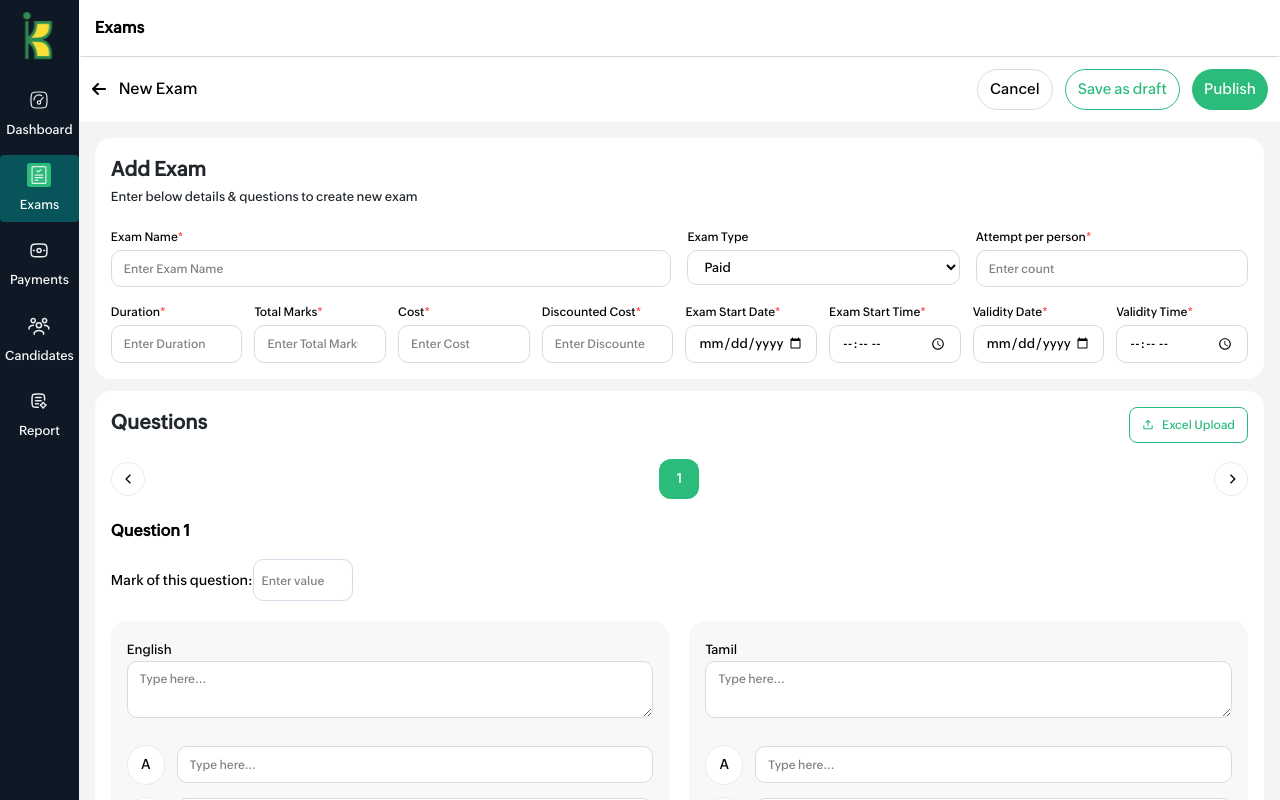
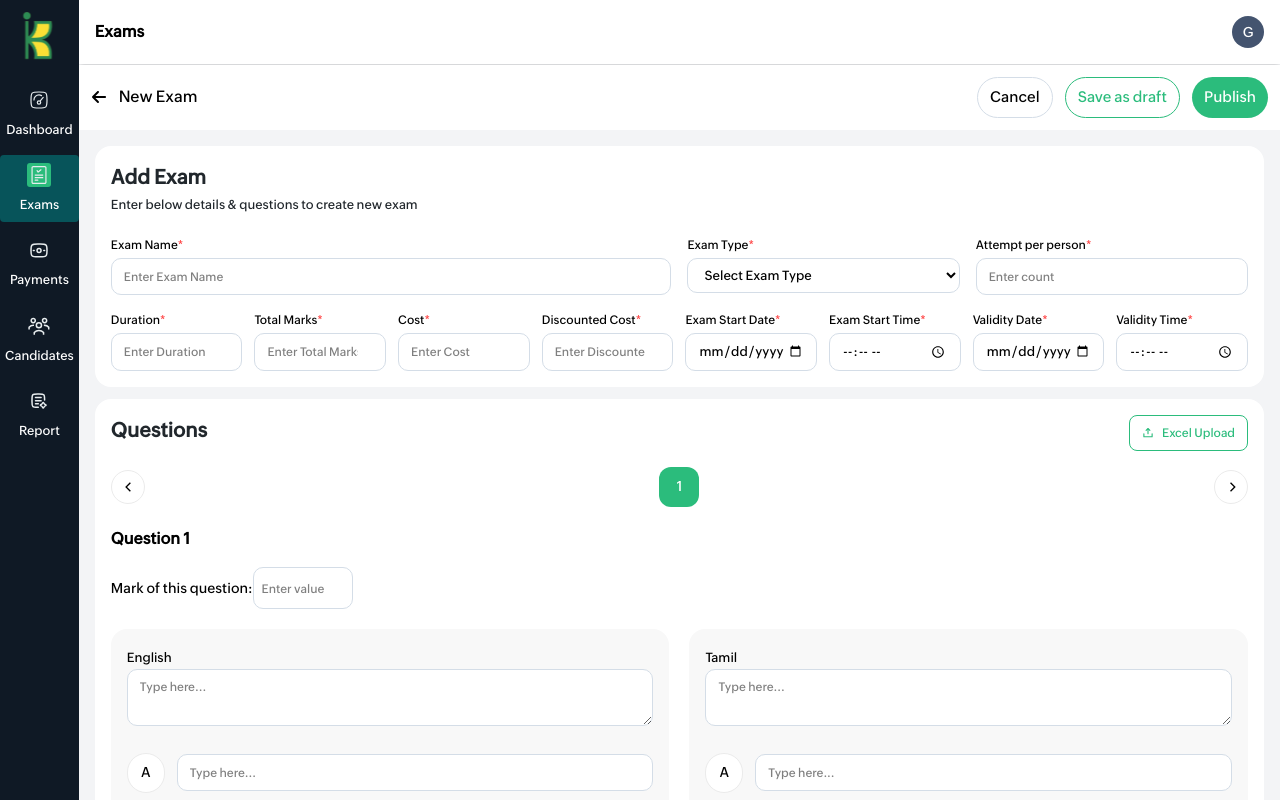
Before and after one commit to ibhaudur/kasadara-kal-admin, a React (Vite) app: page /exams/addExam in a window 1280 px wide. Built offline with nearby package versions, Linux system fonts and the light colour scheme.

Commit message:
added profile popup

```diff
--- a/index.html
+++ b/index.html
@@ -8,6 +8,7 @@
   </head>
   <body>
     <div id="root"></div>
+    <div id="portal-root"></div>
     <script type="module" src="/src/main.tsx"></script>
   </body>
 </html>
--- a/src/component/UI/Button.tsx
+++ b/src/component/UI/Button.tsx
@@ -7,23 +7,22 @@ const Button: React.FC<Partial<ButtonProps>> = ({
   handler,
   type,
 }) => {
-  if (type === "outline") {
-    return (
-      <button
-        data-testid="button"
-        className={`cursor-pointer rounded-[8px] p-2 ${splClass}`}
-        onClick={handler ? handler : undefined}
-        type="submit"
-      >
-        {btnName}
-      </button>
-    );
-  }
+  const baseClass = "cursor-pointer rounded-[8px] p-2 transition-all";
+  const outlineClass =
+    "border border-[#2BBC7C] text-[#2BBC7C] hover:bg-[#E6F4EF]";
+  const filledClass =
+    "bg-[#2BBC7C] hover:bg-[#0C804D] text-white";
+
+  const finalClass =
+    type === "outline"
+      ? `${baseClass} ${outlineClass} ${splClass || ""}`
+      : `${baseClass} ${filledClass} ${splClass || ""}`;
+
   return (
     <button
       data-testid="button"
-      className={`cursor-pointer bg-[#2BBC7C] hover:bg-[#0C804D] rounded-[8px] text-white p-2 ${splClass}`}
-      onClick={handler ? handler : undefined}
+      className={finalClass}
+      onClick={handler}
       type="submit"
     >
       {btnName}
--- a/src/layout/header/index.tsx
+++ b/src/layout/header/index.tsx
@@ -1,13 +1,70 @@
-import React from "react";
+import React, { useState, useRef, useEffect } from "react";
+import Button from "../../component/UI/Button";
+import { createPortal } from "react-dom";
 
 interface HeaderProps {
-  name: string;
+  pageName: string;
+  userName: string;
+  userEmail: string;
 }
 
-const Header: React.FC<HeaderProps> = ({ name }) => {
+const Header: React.FC<HeaderProps> = ({ pageName, userName, userEmail }) => {
+  const [showPopup, setShowPopup] = useState(false);
+  const avatarRef = useRef<HTMLDivElement>(null);
+
+  const togglePopup = () => {
+    setShowPopup((prev) => !prev);
+  };
+
+  useEffect(() => {
+    const handleClickOutside = (event: MouseEvent) => {
+      if (
+        avatarRef.current &&
+        !avatarRef.current.contains(event.target as Node)
+      ) {
+        setShowPopup(false);
+      }
+    };
+
+    document.addEventListener("mousedown", handleClickOutside);
+    return () => document.removeEventListener("mousedown", handleClickOutside);
+  }, []);
+
   return (
-    <header className="bg-white shadow-md w-full p-4">
-      <h5 className="text-[16px] font-semibold">{name || ""}</h5>
+    <header className="bg-white flex justify-between items-center shadow-md w-full p-4 relative">
+      <h5 className="text-[16px] font-semibold">{pageName || ""}</h5>
+
+      <div className="relative" ref={avatarRef}>
+        <div
+          onClick={togglePopup}
+          className="flex justify-center items-center cursor-pointer bg-[#44546F] rounded-full w-8 h-8"
+        >
+          <p className="text-white mb-0 text-sm">{userName?.charAt(0)}</p>
+        </div>
+
+        {showPopup &&
+          createPortal(
+            <div className="fixed top-14 right-6 z-40 bg-[#2BBC7C] shadow-lg rounded-2xl w-60 flex items-center justify-center">
+              <div className="bg-white mt-14 rounded-2xl p-3 pt-8 pb-4 flex flex-col items-center relative w-full">
+                <div className="absolute top-[-25px] bg-white flex justify-center items-center cursor-pointer border border-[#2BBC7C] rounded-full w-14 h-14">
+                  <p className="text-[#2C8C53] mb-0 text-3xl font-extrabold">
+                    {userName?.charAt(0)}
+                  </p>
+                </div>
+                <p className="text-sm text-gray-800 mt-4 text-center font-semibold">
+                  {userName}
+                </p>
+                <small className="text-[#8790A1] text-xs">{userEmail}</small>
+                <Button
+                  btnName="Logout"
+                  splClass="rounded-[60px] py-1 px-6 mt-3"
+                  type="outline"
+                />
+              </div>
+            </div>,
+            document.getElementById("portal-root")!
+          )}
+      </div>
     </header>
   );
 };
--- a/src/layout/index.tsx
+++ b/src/layout/index.tsx
@@ -6,13 +6,17 @@ import { useSelector } from "react-redux";
 import { RootState } from "../store/store";
 
 const Layout: React.FC = () => {
-  const User = useSelector((state: RootState) => state?.header?.pageName);
+  const User = useSelector((state: RootState) => state);
   return (
     <div className="flex bg-gray-100">
       <Sidebar permission={[]} />
       <main className="w-full h-[100vh] overflow-y-scroll">
         <div className="bg-gray-100 sticky top-0 z-10">
-          <Header name={User} />
+          <Header
+            pageName={User?.header?.pageName}
+            userName={User?.user?.userDetails?.name || "Guest"}
+            userEmail={User?.user?.userDetails?.email || ""}
+          />
         </div>
         <Outlet />
       </main>
--- a/src/layout/sidebar/index.tsx
+++ b/src/layout/sidebar/index.tsx
@@ -41,11 +41,6 @@ const Sidebar: React.FC<{ permission: string[] }> = ({ permission }) => {
                 </li>
               );
             })}
-            {/* <li className="mb-2">
-              <p className="p-2 rounded flex items-center gap-2 mb-0 cursor-pointer hover:bg-gray-700">
-                <LuLogOut /> Logout
-              </p>
-            </li> */}
           </ul>
         </nav>
       </aside>
--- a/src/pages/exams/index.tsx
+++ b/src/pages/exams/index.tsx
@@ -1,4 +1,4 @@
-import React, { useEffect, useState } from "react";
+import React, { useEffect, useRef, useState } from "react";
 import { useDispatch } from "react-redux";
 import { changeHeader } from "../../store/slice/headerSlice";
 import ExamCards from "./component/ExamCards";
@@ -12,16 +12,37 @@ import { ExamDetails } from "../../types/pages.types";
 
 const Exams: React.FC = () => {
   const [active, setActive] = useState<string>("Exams");
+  const [showDropdown, setShowDropdown] = useState(false);
+  const dropdownRef = useRef<HTMLDivElement>(null);
+
   const dispatch = useDispatch();
   const navigate = useNavigate();
+
   const { data } = useApiCall({
     key: getAllExams,
     url: getAllExams,
     method: "get",
   });
+
   useEffect(() => {
     dispatch(changeHeader("Exams"));
   }, [dispatch]);
+
+  // Close dropdown on outside click
+  useEffect(() => {
+    const handleClickOutside = (e: MouseEvent) => {
+      if (
+        dropdownRef.current &&
+        !dropdownRef.current.contains(e.target as Node)
+      ) {
+        setShowDropdown(false);
+      }
+    };
+
+    document.addEventListener("mousedown", handleClickOutside);
+    return () => document.removeEventListener("mousedown", handleClickOutside);
+  }, []);
+
   return (
     <section className="p-4">
       <div className="rounded-[16px] flex justify-between items-center bg-white p-3">
@@ -31,26 +52,43 @@ const Exams: React.FC = () => {
             Create exams and mock tests easily & manage them in one place.
           </small>
         </div>
-        <div className="relative group inline-block">
-          <button className="bg-[#2BBC7C] rounded-3xl flex items-center gap-2 text-[14px] text-white px-5 py-2">
+
+        <div className="relative inline-block" ref={dropdownRef}>
+          <button
+            onClick={() => setShowDropdown((prev) => !prev)}
+            className="bg-[#2BBC7C] cursor-pointer rounded-3xl flex items-center gap-2 text-[14px] text-white px-5 py-2"
+          >
             Add Exam <FaChevronDown className="text-[12px]" />
           </button>
-          <ul className="absolute right-0 mt-1 w-40 bg-white rounded shadow-xl opacity-0 text-[14px] group-hover:opacity-100 transition-opacity duration-200 z-10">
+
+          {showDropdown && (
+            <ul className="absolute right-0 mt-1 w-40 bg-white rounded shadow-xl text-[14px] z-10">
               <li
-              onClick={() => navigate("/exams/addExam")}
+                onClick={() => {
+                  navigate("/exams/addExam");
+                  setShowDropdown(false);
+                }}
                 className="px-4 py-2 hover:bg-gray-100 cursor-pointer"
               >
                 Exam
               </li>
-            <li className="px-4 py-2 hover:bg-gray-100 cursor-pointer">
+              <li
+                onClick={() => setShowDropdown(false)}
+                className="px-4 py-2 hover:bg-gray-100 cursor-pointer"
+              >
                 Quick Test
               </li>
-            <li className="px-4 py-2 hover:bg-gray-100 cursor-pointer">
+              <li
+                onClick={() => setShowDropdown(false)}
+                className="px-4 py-2 hover:bg-gray-100 cursor-pointer"
+              >
                 Mock Test
               </li>
             </ul>
+          )}
         </div>
       </div>
+
       <div className="flex justify-between items-center mt-5">
         <small className="text-[14px] text-[#172B4D]">
           <ul className="p-0 flex gap-2">
@@ -75,6 +113,7 @@ const Exams: React.FC = () => {
           </div>
         </div>
       </div>
+
       {data?.data?.length > 0 ? (
         <div className="grid grid-cols-3 mt-4 gap-4">
           {data?.data?.map((item: ExamDetails, index: number) => {
--- a/src/pages/exams/pages/addExam/component/ExamForm.tsx
+++ b/src/pages/exams/pages/addExam/component/ExamForm.tsx
@@ -47,7 +47,9 @@ const ExamForm: React.FC<ExamFormProps> = ({
 
       <Formik
         innerRef={formikRef}
-        initialValues={formattedDetails ? formattedDetails : examInitialValues}
+        initialValues={
+          id && formattedDetails ? formattedDetails : examInitialValues
+        }
         validationSchema={examSchema}
         onSubmit={handleSubmit}
         enableReinitialize={true}
--- a/src/pages/exams/pages/addExam/utils/index.utils.ts
+++ b/src/pages/exams/pages/addExam/utils/index.utils.ts
@@ -18,7 +18,7 @@ export const examInitialValues: ExamFormValues = {
 export const examSchema = Yup.object().shape({
   exam_name: Yup.string().required("Exam Name is required"),
   status: Yup.string(),
-  exam_type: Yup.string(),
+  exam_type: Yup.string().required("Exam type is required"),
   duration: Yup.number().required("Duration is required").positive().integer(),
   attempt_per_person: Yup.number()
     .required("Attempt per person is required")
@@ -63,6 +63,7 @@ export const examFormFields = [
       { label: "Paid", value: "paid" },
       { label: "Free", value: "free" },
     ],
+    required: true,
   },
   {
     label: "Attempt per person",
```
Lines whose indentation alone changed are shown as unchanged.
